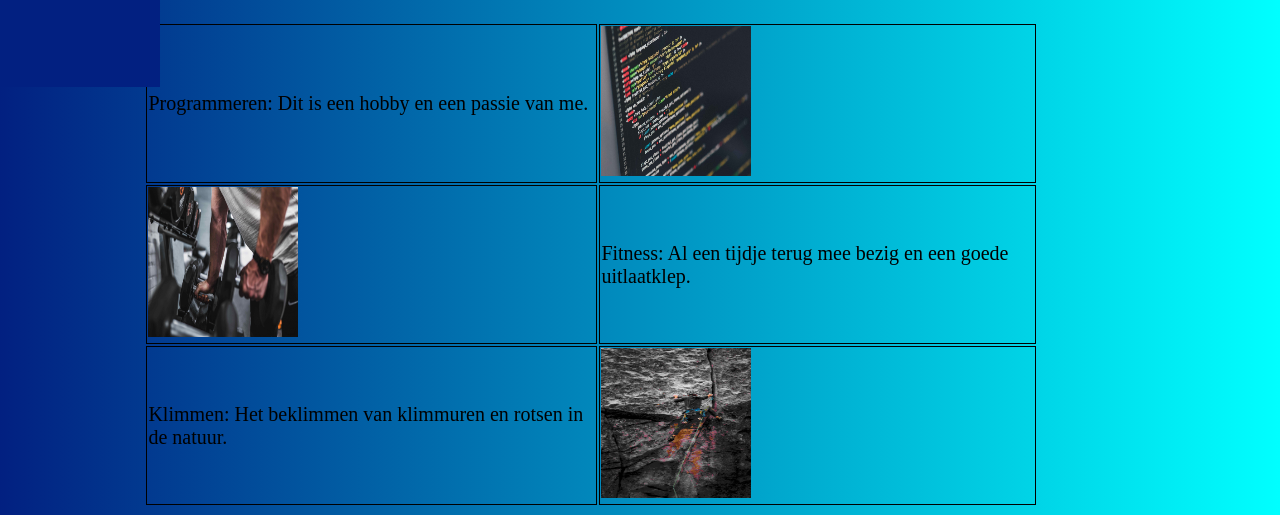
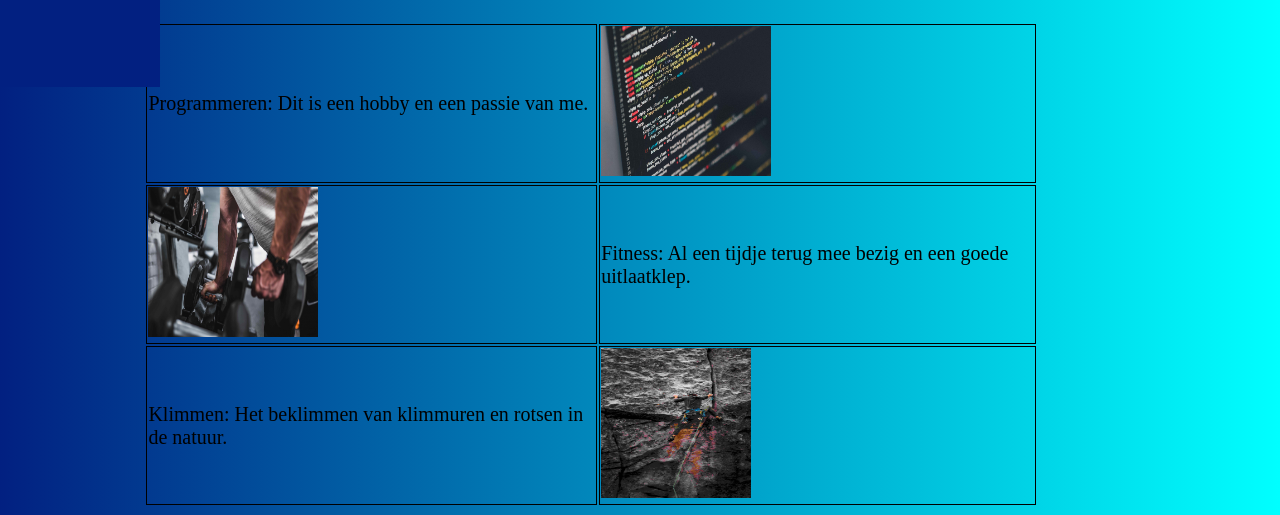
Before and after one commit to morteeke/statische-websites-project2, a plain HTML site: page Website Maarten Reynders/over.html in a window 1280 px wide. Shown: the part 713-1228 px from the top of the page. Drawn offline with Linux system fonts and the light colour scheme.

Commit message:
over.html aangepast: de width van de images groter gemaakt.

```diff
--- a/Website Maarten Reynders/over.html
+++ b/Website Maarten Reynders/over.html
@@ -66,10 +66,10 @@
                 <table>
                     <tr>
                         <td> Programmeren: Dit is een hobby en een passie van me. </td>
-                        <td> <img src="images/coding.jpg" alt="Een foto van code." height="150" width="150"> </td>
+                        <td> <img src="images/coding.jpg" alt="Een foto van code." height="150" width="170"> </td>
                     </tr>
                     <tr>
-                        <td> <img src="images/fitness.jpg" alt="Een foto van halters in de fitness" height="150" width="150"> </td>
+                        <td> <img src="images/fitness.jpg" alt="Een foto van halters in de fitness" height="150" width="170"> </td>
                         <td> Fitness: Al een tijdje terug mee bezig en een goede uitlaatklep. </td>
                     </tr>
                     <tr>
```
